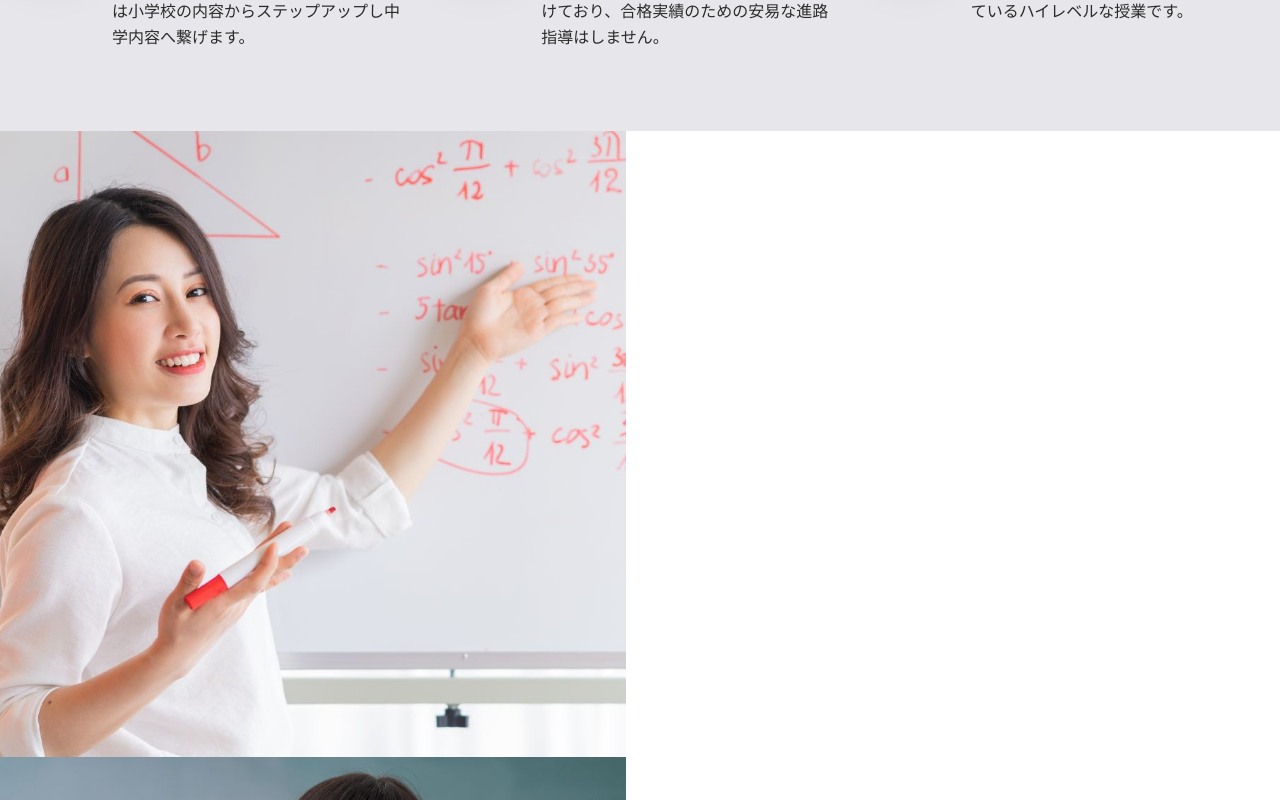
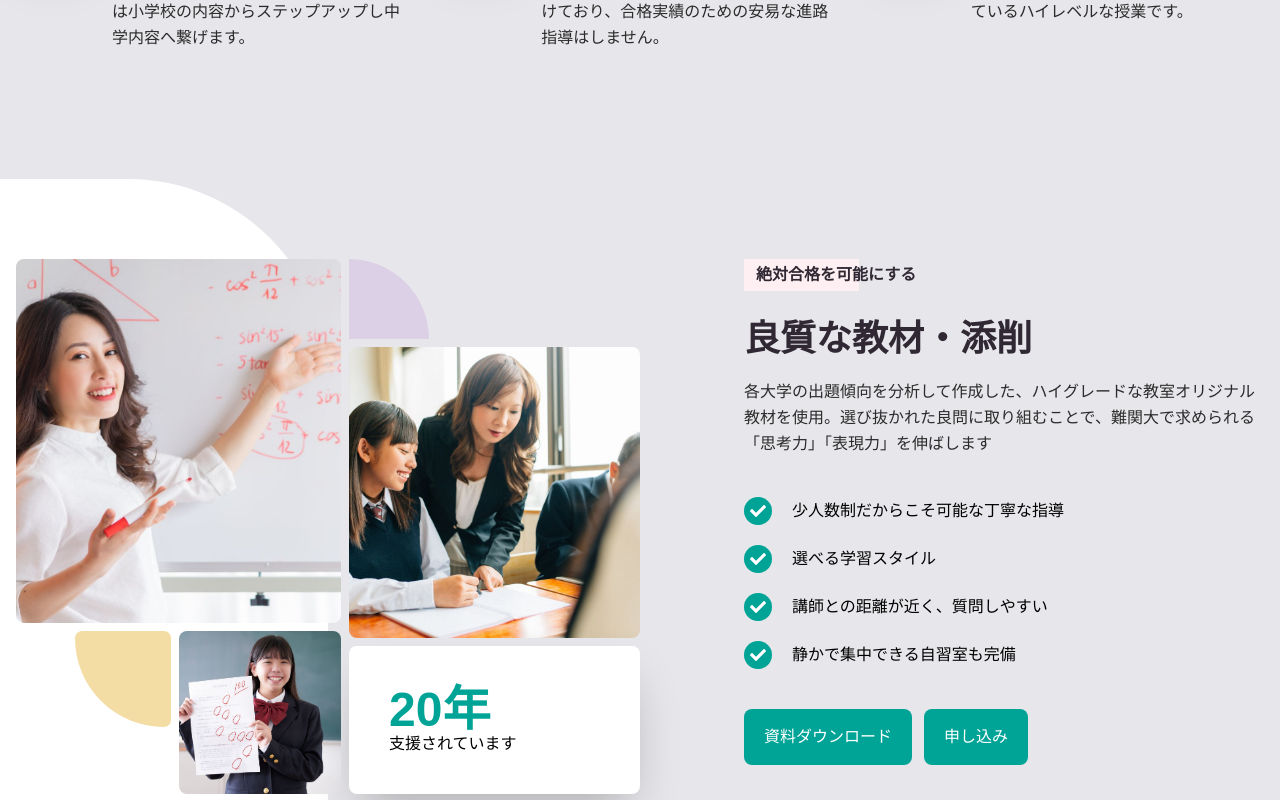
Before and after one commit to tanakakundagane/zemi, a Next.js app: page / in a window 1280 px wide. Shown: the part 1860-2660 px from the top of the page. Built offline with nearby package versions, Linux system fonts and the light colour scheme; a web font is replaced by a local one.

Commit message:
solutions.tsxの作成

```diff
--- a/src/app/components/Solutions.tsx
+++ b/src/app/components/Solutions.tsx
@@ -37,42 +37,47 @@
 
 const Solutions = () => {
   return (
-    <section id="solutions">
-      <div>
-        <div>
+    <section id="solutions" className="py-32 bg-light overflow-hidden max-md:py-5">
+      <div className="container px-4 mx-auto flex">
+        <div className="lg:flex space-x-2 justify-between max-md:flex max-md:flex-col">
           {/* 左 */}
-          <div>
-            <div>
-              <div>
+          <div
+            className="lg:w-6/12 relative mb-10 lg:mb-0 z-10 before:content-[' '] before:absolute before:right-1/2 before:w-screen before:rounded-tr-[200px] before:z-[-1] before:rounded-br-3xl before:py-28 before:-top-20 before:bg-white before:-bottom-20
+          max-md:mt-28"
+          >
+            <div className="flex gap-2">
+              <div className="flex flex-col space-y-2">
                 <Image
                   src={solutionsContent.Images.img1}
                   width={626}
                   height={640}
                   alt="img1"
+                  className="object-cover h-full w-full rounded-lg"
                 />
-              </div>
-              <div>
+
+                <div className="flex justify-end gap-2">
                   {/* 下の段 */}
-                <div>
-                  <div>
-                    <div />
+                  <div className="w-4/12 flex">
+                    <div className="ml-auto">
+                      <div className="bg-yellowLight w-10 h-10 lg:w-24 lg:h-24 rounded-2xl rounded-bl-[200px] max-md:w-16 max-md:h-16" />
                     </div>
                   </div>
-                <div>
+                  <div className="w-6/12">
                     <Image
                       src={solutionsContent.Images.img3}
                       width={626}
                       height={640}
                       alt="img3"
+                      className="object-cover h-full w-full rounded-lg"
                     />
                   </div>
                 </div>
               </div>
 
+              <div className="mt-auto">
+                <div className="flex flex-col gap-2">
                   <div>
-              <div>
-                <div>
-                  <div />
+                    <div className="bg-purpleLight w-10 h-10 lg:w-20 lg:h-20 rounded-tr-[200px] max-md:w-14 max-md:h-14" />
                   </div>
                   <div>
                     <Image
@@ -80,37 +85,40 @@
                       width={547}
                       height={573}
                       alt="img2"
+                      className="object-cover h-full w-full rounded-lg"
                     />
                   </div>
                   <div>
-                  <div>
-                    <strong>{solutionsContent.experience.year}</strong>
+                    <div className="p-4 lg:p-10 shadow-2xl rounded-lg bg-white w-full leading-5">
+                      <strong className="block font-bold text-green text-xl lg:text-5xl">
+                        {solutionsContent.experience.year}
+                      </strong>
                       <span>{solutionsContent.experience.label}</span>
                     </div>
                   </div>
                 </div>
               </div>
             </div>
-
+          </div>
           {/* 右 */}
-          <div>
-            <span>{solutionsContent.text.subTitle}</span>
-            <h2>{solutionsContent.text.Title}</h2>
-            <p>{solutionsContent.text.discription}</p>
-            <ul>
+          <div className="lg:w-5/12 relative z-10 ">
+            <span className='inline-block py-1 pl-3 text-heading font-semibold relative mb-7 before:content-[""] before:absolute before:w-2/3 before:bg-pinkLight before:left-0 before:top-0 before:bottom-0 before:z-[-10]'>{solutionsContent.text.subTitle}</span>
+            <h2 className="text-heading text-2xl lg:text-4xl font-bold mb-5">{solutionsContent.text.Title}</h2>
+            <p className="text-body leading-relaxed mb-10">{solutionsContent.text.discription}</p>
+            <ul className="grid grid-cols-1 sm:grid-col-2 w-full gap-4 md:gap-5 mb-10">
               {solutionsContent.text.features.map((item, index) => (
-                <li key={index}>
-                  <span>
-                    <FaCheck />
+                <li key={index} className="flex flex-grow items-center space-x-5">
+                  <span className="w-7 h-7 rounded-full bg-green flex items-center justify-center">
+                    <FaCheck className="text-white "/>
                   </span>
                   <span>{item.title}</span>
                 </li>
               ))}
             </ul>
             {/* ボタン */}
-            <div>
-              <Link href={""}>資料ダウンロード</Link>
-              <Link href={""}>申し込み</Link>
+            <div className="flex space-x-3 ">
+              <Link href={""} className="btnGreen">資料ダウンロード</Link>
+              <Link href={""} className="btnGreen">申し込み</Link>
             </div>
           </div>
         </div>
```
Lines whose indentation alone changed are shown as unchanged.
